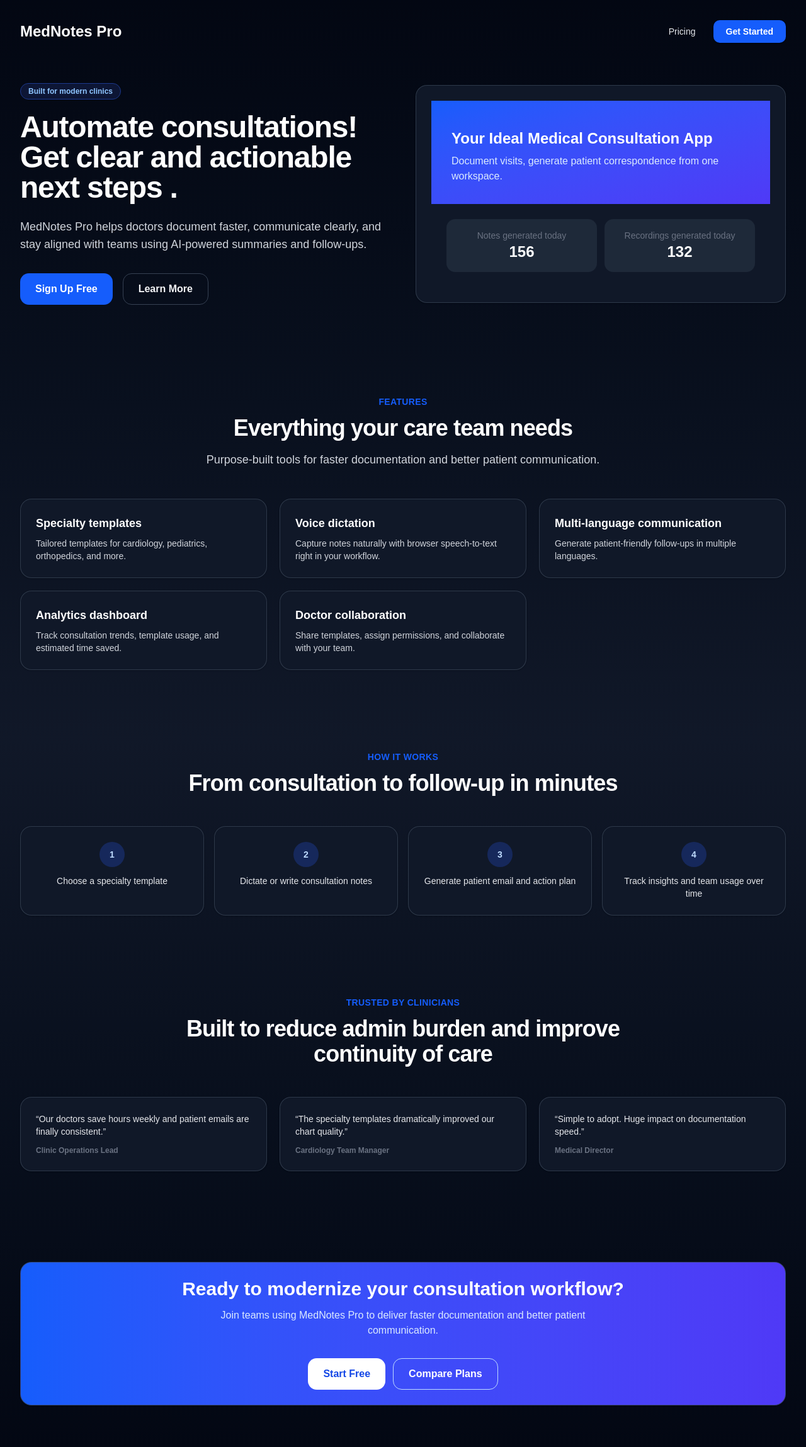
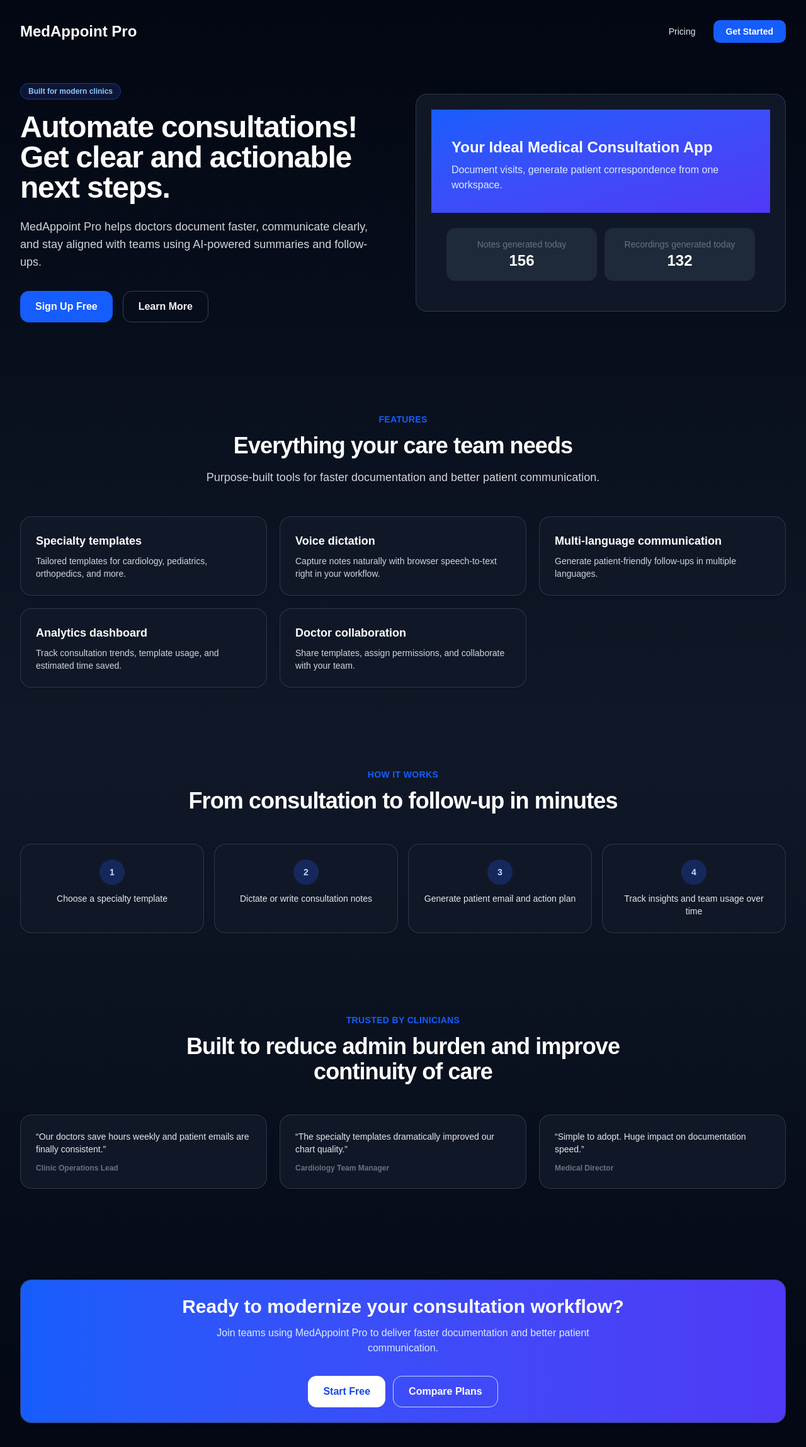
Before and after one commit to SteveMuiyuro/saas, a Next.js app: page / in a window 1280 px wide. Shown: the top 2298 px of the page at 63% size. Built offline with nearby package versions, Linux system fonts and the light colour scheme; no server answers.

Commit message:
Revise landing page details

```diff
--- a/components/app-shell.tsx
+++ b/components/app-shell.tsx
@@ -19,7 +19,7 @@ export function AppShell({ children, title, subtitle }: PropsWithChildren<{ titl
       <div className="mx-auto flex max-w-7xl gap-6 px-4 py-6 lg:px-8">
         <aside className="hidden w-72 shrink-0 rounded-2xl border border-gray-200/80 bg-white/90 p-5 shadow-sm backdrop-blur lg:block dark:border-gray-800 dark:bg-gray-900/90">
           <Link href="/" className="mb-8 block text-xl font-bold text-gray-900 dark:text-white">
-            MedNotes Pro
+            MedAppoint Pro
           </Link>
           <nav className="space-y-2">
             {visibleNavItems.map((item) => {
--- a/pages/_document.tsx
+++ b/pages/_document.tsx
@@ -4,7 +4,7 @@ export default function Document() {
   return (
     <Html lang="en" className="dark">
       <Head>
-        <title>MedNotes Consultation Assistant</title>
+        <title>MedAppoint Consultation Assistant</title>
         <meta name="description" content="AI-powered medical consultation summaries" />
       </Head>
       <body>
--- a/pages/index.tsx
+++ b/pages/index.tsx
@@ -47,7 +47,7 @@ export default function Home() {
       <div className="mx-auto max-w-7xl px-4 py-8 sm:px-6 lg:px-8">
         <nav className="mb-16 flex items-center justify-between">
           <div>
-            <h1 className="text-2xl font-bold text-gray-900 dark:text-white">MedNotes Pro</h1>
+            <h1 className="text-2xl font-bold text-gray-900 dark:text-white">MedAppoint Pro</h1>
           </div>
           <div className="flex items-center gap-3">
             <Link href="/pricing" className="rounded-lg px-4 py-2 text-sm font-medium text-gray-700 hover:bg-gray-100 dark:text-gray-200 dark:hover:bg-gray-800">
@@ -75,10 +75,10 @@ export default function Home() {
           <div>
             <Badge>Built for modern clinics</Badge>
             <h2 className="mt-5 text-4xl font-bold tracking-tight text-gray-900 sm:text-5xl dark:text-white">
-              Automate consultations! Get clear and actionable next steps .
+              Automate consultations! Get clear and actionable next steps.
             </h2>
             <p className="mt-6 max-w-xl text-lg text-gray-600 dark:text-gray-300">
-              MedNotes Pro helps doctors document faster, communicate clearly, and stay aligned with teams using AI-powered summaries and follow-ups.
+              MedAppoint Pro helps doctors document faster, communicate clearly, and stay aligned with teams using AI-powered summaries and follow-ups.
             </p>
             <div className="mt-8 flex flex-wrap gap-4">
               <SignedOut>
@@ -154,7 +154,7 @@ export default function Home() {
         <section className="py-20">
           <Card className="bg-gradient-to-r from-blue-600 to-indigo-600 text-center text-white">
             <h3 className="text-3xl font-bold">Ready to modernize your consultation workflow?</h3>
-            <p className="mx-auto mt-3 max-w-2xl text-blue-100">Join teams using MedNotes Pro to deliver faster documentation and better patient communication.</p>
+            <p className="mx-auto mt-3 max-w-2xl text-blue-100">Join teams using MedAppoint Pro to deliver faster documentation and better patient communication.</p>
             <div className="mt-8 flex flex-wrap justify-center gap-3">
               <SignedOut>
                 <SignInButton mode="modal">
```
